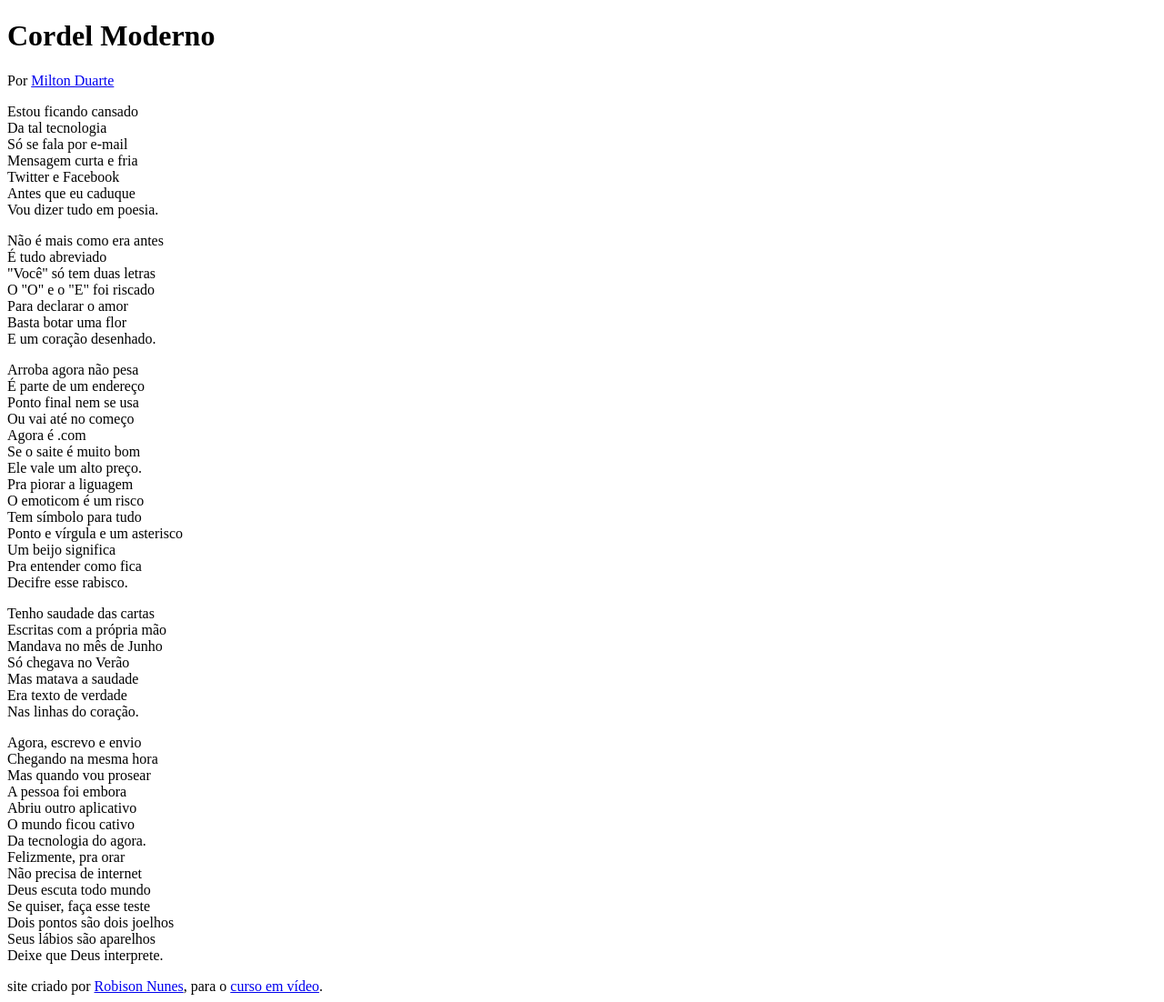
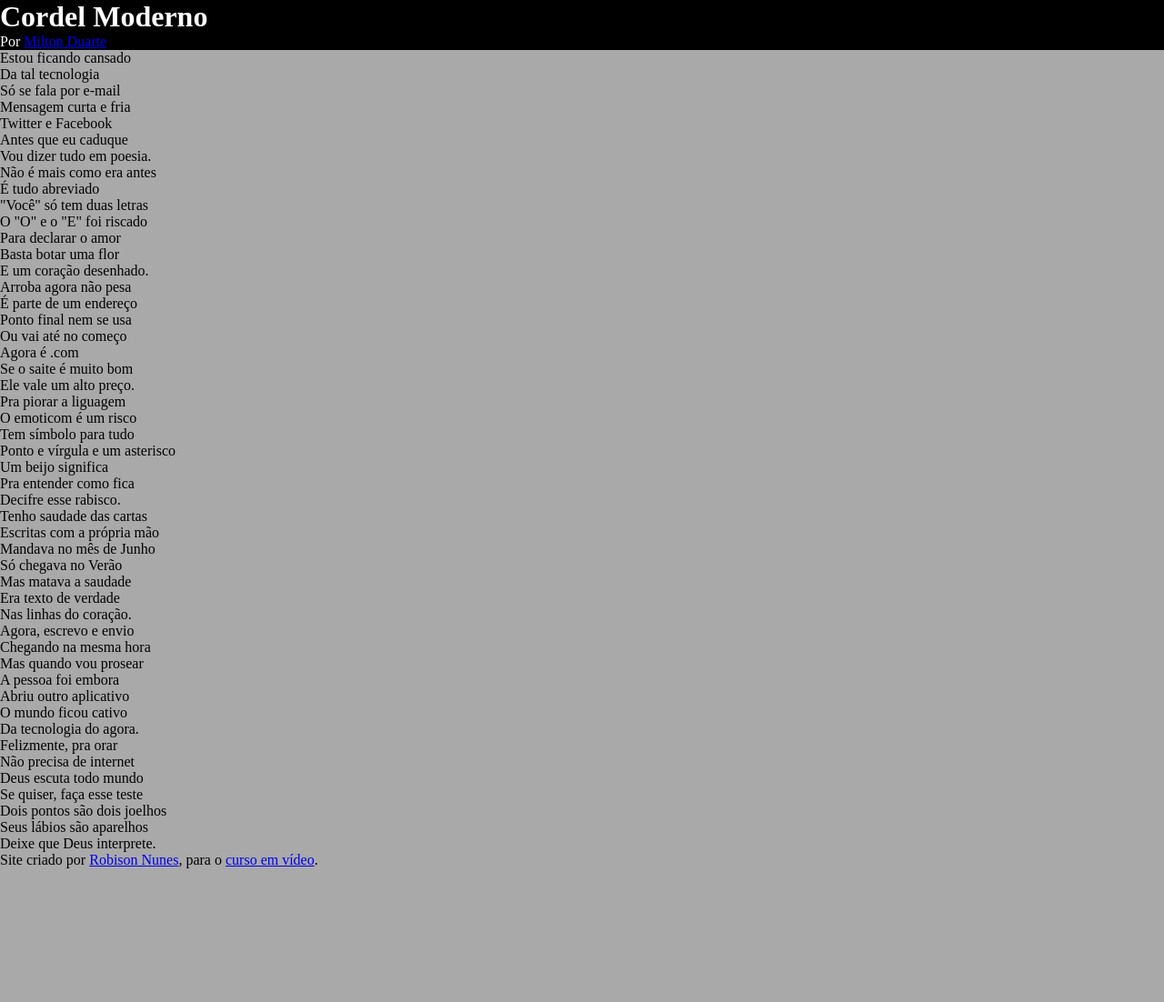
Before and after one commit to robisonnunes08/desafio-projeto-cordel, a plain HTML site: page index.html in a window 1280 px wide. Shown: the whole page at 91% size. After the commit the page ends 955 px from the top, so only its background shows below. Drawn offline with Linux system fonts and the light colour scheme.

Commit message:
atualização projeto cordel

```diff
--- /dev/null
+++ b/estilo/style.css
@@ -0,0 +1,17 @@
+@charset "UTF-8";
+
+* {
+    margin: 0px;
+    padding: 0px;
+}
+
+html, body {
+    min-height: 100vh;
+    background-color: darkgrey;
+
+}
+
+header {
+    background-color: black;
+    color: white;
+}
--- a/index.html
+++ b/index.html
@@ -6,6 +6,7 @@
     <meta name="viewport" content="width=device-width, initial-scale=1.0">
     <title>Projeto Cordel</title>
     <link rel="shortcut icon" href="imagens/icone-favicon.jpg" type="image/x-icon">
+    <link rel="stylesheet" href="estilo/style.css">
 
 </head>
 <body>
@@ -13,9 +14,8 @@
             <h1>Cordel Moderno</h1>
             <p>Por <a href="https://www.recantodasletras.com.br/poesias/3186743" target="_blank">Milton Duarte</a></p>
         </header>
-
+            <section class="normal">
                 <p>
-            <section>
                     Estou ficando cansado <br>
                     Da tal tecnologia <br>
                     Só se fala por e-mail <br>
@@ -23,12 +23,11 @@
                     Twitter e Facebook <br>
                     Antes que eu caduque <br>
                     Vou dizer tudo em poesia.
+                </p>
             </section>
-        </p>
 
-
+            <section class="imagem">
                 <p>
-            <section>
                     Não é mais como era antes <br>
                     É tudo abreviado <br>
                     "Você" só tem duas letras <br>
@@ -36,12 +35,11 @@
                     Para declarar o amor <br>
                     Basta botar uma flor <br>
                     E um coração desenhado.
+                </p>
             </section>
-        </p>
 
-
+            <section class="normal">
                 <p>
-            <section>
                     Arroba agora não pesa <br>
                     É parte de um endereço <br>
                     Ponto final nem se usa <br>
@@ -49,6 +47,9 @@
                     Agora é .com <br>
                     Se o saite é muito bom <br>
                     Ele vale um alto preço. <br>
+                </p>
+
+                <p>
                     Pra piorar a liguagem <br>
                     O emoticom é um risco <br>
                     Tem símbolo para tudo <br>
@@ -56,12 +57,11 @@
                     Um beijo significa <br>
                     Pra entender como fica <br>
                     Decifre esse rabisco.
-            </sect/ion>
                 </p>
+            </section>
 
-
+            <section class="imagem">
                 <p>
-            <section>
                     Tenho saudade das cartas <br>
                     Escritas com a própria mão <br>
                     Mandava no mês de Junho <br>
@@ -69,12 +69,11 @@
                     Mas matava a saudade <br>
                     Era texto de verdade <br>
                     Nas linhas do coração.
+                </p>
             </section>
-        </p>
 
-
+            <section class="normal">
                 <p>
-            <section>
                     Agora, escrevo e envio <br>
                     Chegando na mesma hora <br>
                     Mas quando vou prosear <br>
@@ -82,6 +81,9 @@
                     Abriu outro aplicativo <br>
                     O mundo ficou cativo <br>
                     Da tecnologia do agora. <br>
+                </p>
+
+                <p>
                     Felizmente, pra orar <br>
                     Não precisa de internet <br>
                     Deus escuta todo mundo <br>
@@ -89,11 +91,12 @@
                     Dois pontos são dois joelhos <br>
                     Seus lábios são aparelhos <br>
                     Deixe que Deus interprete.
+                </p>
             </section>
-        </p>
+
 
         <footer>
-            site criado por <a href="https://github.com/robisonnunes08" target="_blank">Robison Nunes</a>, para o <a href="https://www.cursoemvideo.com/" target="_blank">curso em vídeo</a>.
+            <p>Site criado por <a href="https://github.com/robisonnunes08" target="_blank">Robison Nunes</a>, para o <a href="https://www.cursoemvideo.com/" target="_blank">curso em vídeo</a>.</p>
         </footer>
 
 </body>
```
Lines whose indentation alone changed are shown as unchanged.
